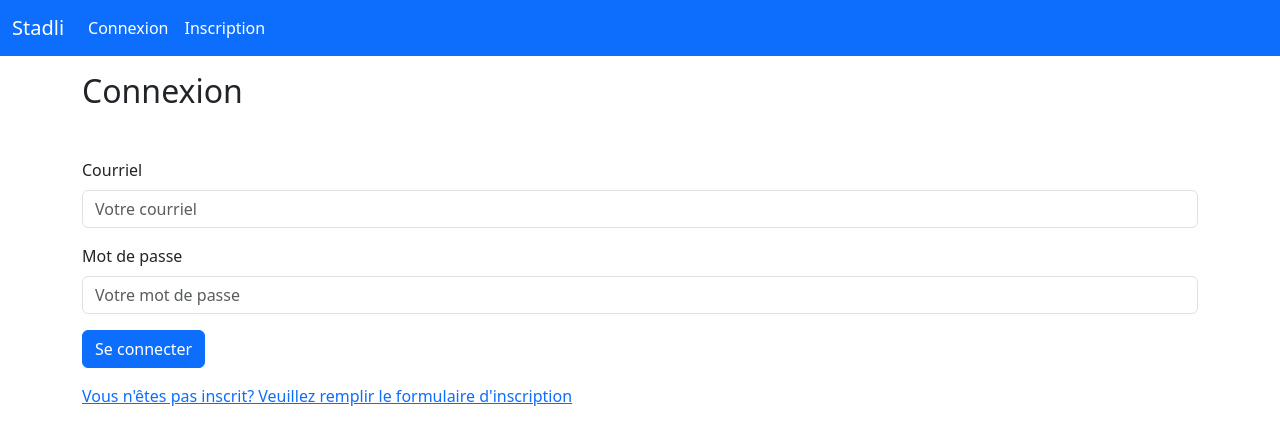
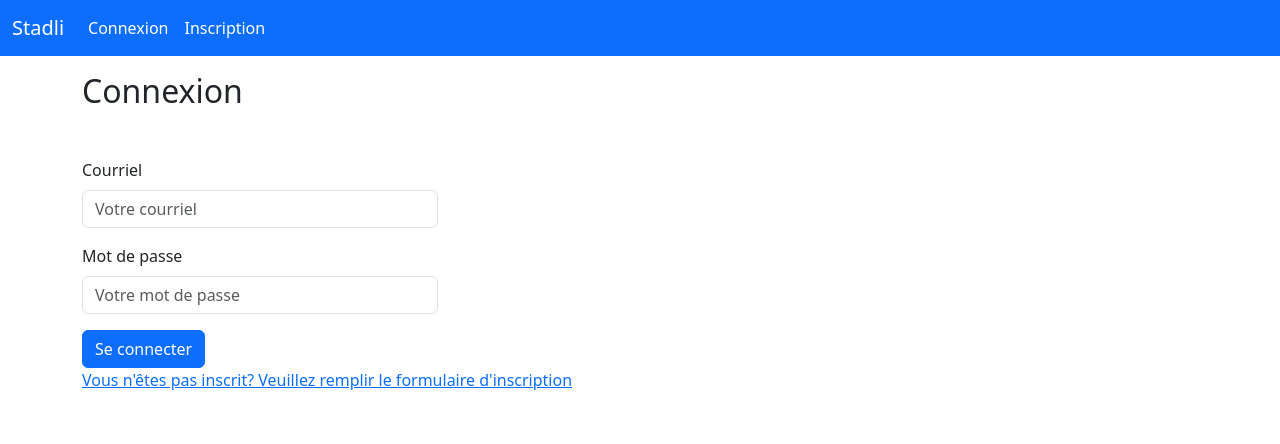
Before and after one commit to FrederickBlouin/Stadli-mini-projet, a React (Vite) app in the folder client/: page /connexion in a window 1280 px wide. Shown: the top 444 px of the page. Built offline with nearby package versions, Linux system fonts and the light colour scheme.

Commit message:
fix: correction des formulaires d'inscriptions et de connexion

```diff
--- a/client/src/components/UtilisateurAjout.tsx
+++ b/client/src/components/UtilisateurAjout.tsx
@@ -103,6 +103,8 @@ function UtilisateurAjout({
   };
 
   return (
+    <div className="row mt-5">
+      <div className="col-md-4">
         <form onSubmit={submitData} className="mt-5">
           <div className="mb-3">
             <label htmlFor="inputNom" className="form-label">
@@ -111,7 +113,9 @@ function UtilisateurAjout({
             <input
               type="text"
               className={
-            utilisateurNomValide ? "form-control is-invalid" : "form-control"
+                utilisateurNomValide
+                  ? "form-control is-invalid"
+                  : "form-control"
               }
               id="inputNom"
               value={utilisateurNom}
@@ -130,7 +134,9 @@ function UtilisateurAjout({
             <input
               type="text"
               className={
-            utilisateurPrenomValide ? "form-control is-invalid" : "form-control"
+                utilisateurPrenomValide
+                  ? "form-control is-invalid"
+                  : "form-control"
               }
               id="inputPrenom"
               value={utilisateurPrenom}
@@ -220,6 +226,8 @@ function UtilisateurAjout({
             Inscription
           </button>
         </form>
+      </div>
+    </div>
   );
 }
 
--- a/client/src/components/UtilisateurConnexion.tsx
+++ b/client/src/components/UtilisateurConnexion.tsx
@@ -51,7 +51,9 @@ function UtilisateurConnexion({ onLogin }: UtilisateurConnexionProps) {
   };
 
   return (
-    <form onSubmit={submitData} className="mt-5 mb-3">
+    <div className="row mt-5">
+      <div className="col-md-4">
+        <form onSubmit={submitData}>
           <div className="mb-3">
             <label htmlFor="inputCourriel" className="form-label">
               Courriel
@@ -90,7 +92,9 @@ function UtilisateurConnexion({ onLogin }: UtilisateurConnexionProps) {
               placeholder="Votre mot de passe"
             />
             {utilisateurMotDePasseValide && (
-          <p className="invalid-feedback">Votre mot de passe est invalide</p>
+              <p className="invalid-feedback">
+                Votre mot de passe est invalide
+              </p>
             )}
           </div>
 
@@ -98,6 +102,8 @@ function UtilisateurConnexion({ onLogin }: UtilisateurConnexionProps) {
             Se connecter
           </button>
         </form>
+      </div>
+    </div>
   );
 }
 
```
Lines whose indentation alone changed are shown as unchanged.
